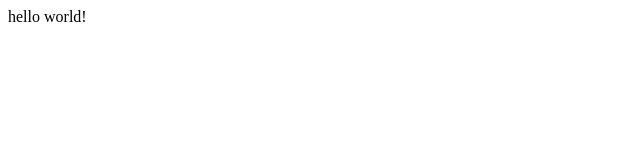
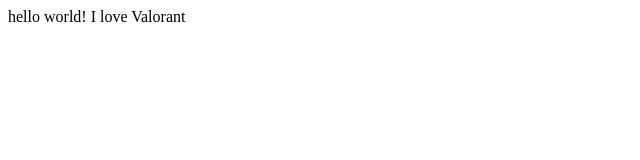
Before and after one commit to m1ttx/CS230, a plain HTML site: page index.html in a window 1280 px wide. Shown: the whole page, without its empty margins (0-640 px from the left). Drawn offline with Linux system fonts and the light colour scheme.

Commit message:
Update index.html

```diff
--- a/index.html
+++ b/index.html
@@ -1,3 +1,3 @@
 <html>
-  <body> hello world! </body>
+  <body> hello world! I love Valorant </body>
 </html>
```
